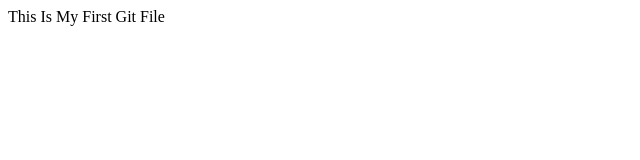
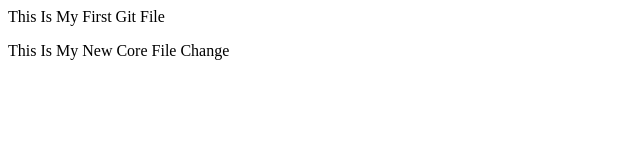
Before and after one commit to urvisha-mehta/php-core-crud, a plain HTML site: page index.html in a window 1280 px wide. Shown: the whole page, without its empty margins (0-640 px from the left). Drawn offline with Linux system fonts and the light colour scheme.

Commit message:
new core index file change

```diff
--- a/index.html
+++ b/index.html
@@ -1 +1,2 @@
 <p>This Is My First Git File</p>
+<p>This Is My New Core File Change</p>
```
